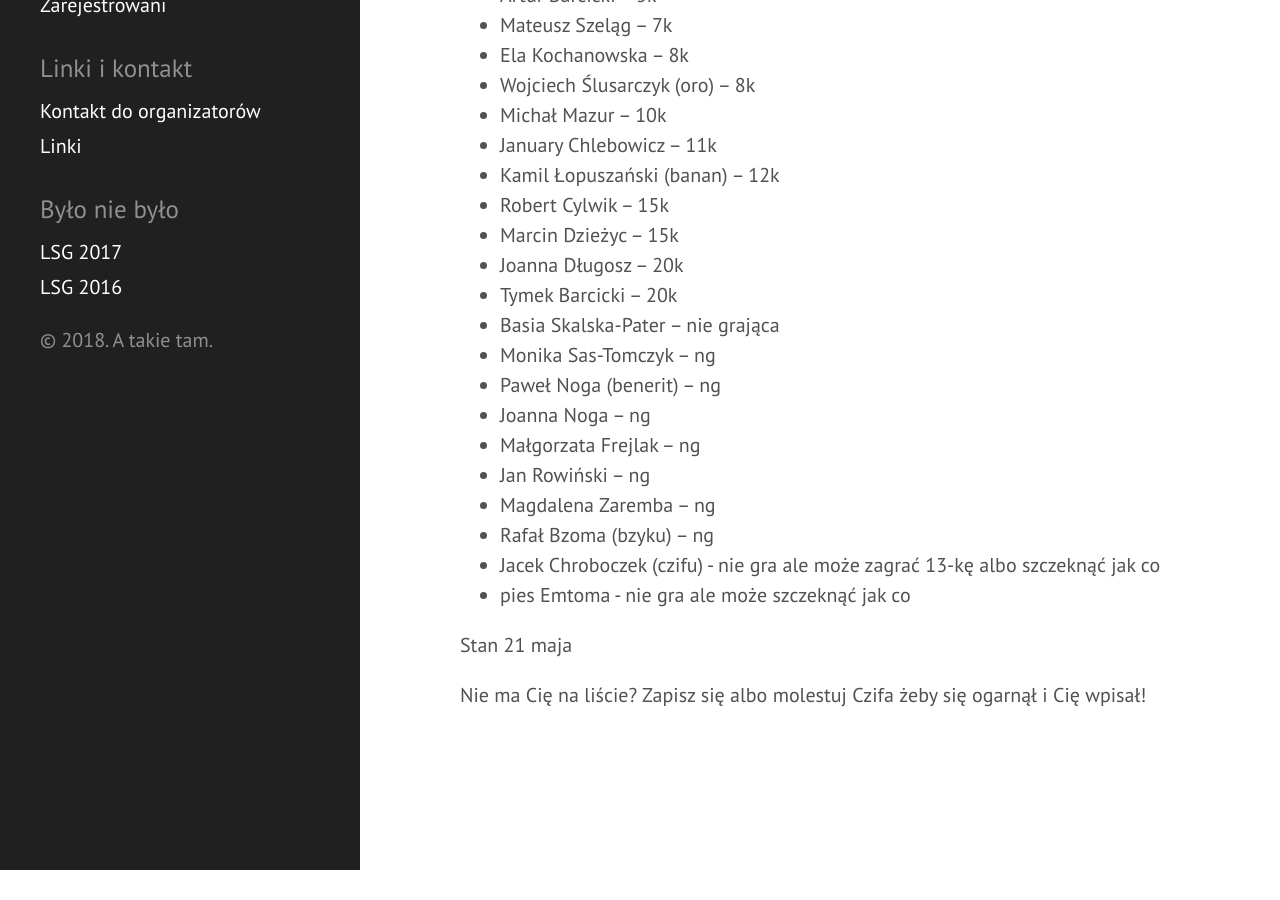
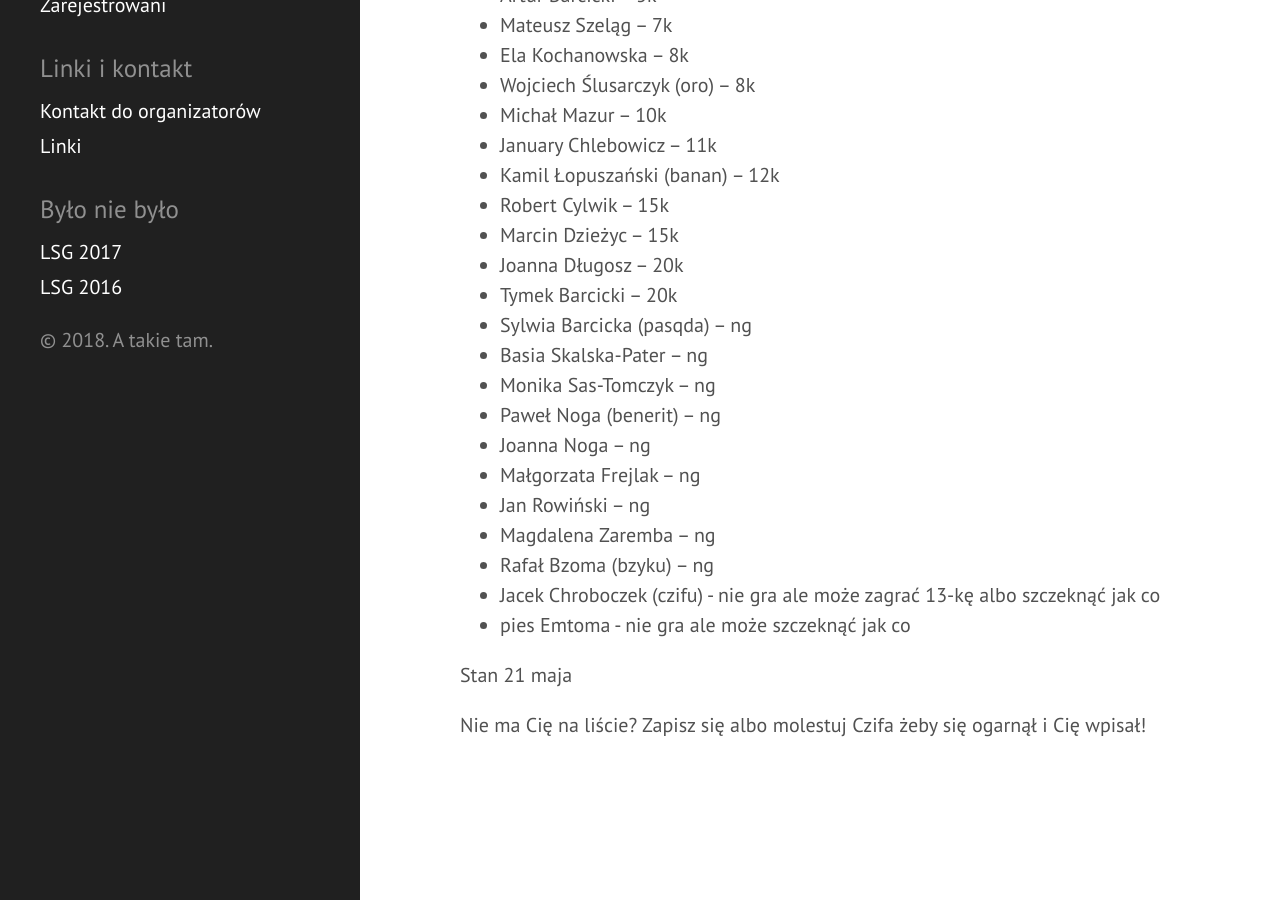
Before and after one commit to tasuki/lsg, a Jekyll site: the page built from zarejestrowani.md, in a window 1280 px wide and 900 px high, scrolled down 708 px. Built offline with Jekyll 4.4.1, drawn with Linux system fonts in a browser that asks for light colours; before the commit the page ends 1578 px from its top, so only the background shows below that.

Commit message:
Update zarejestrowani.md

```diff
--- a/zarejestrowani.md
+++ b/zarejestrowani.md
@@ -35,7 +35,8 @@ Zarejestrowani uczestnicy (mniej więcej wg siły):
 - Marcin Dzieżyc -- 15k
 - Joanna Długosz -- 20k
 - Tymek Barcicki -- 20k
-- Basia Skalska-Pater -- nie grająca
+- Sylwia Barcicka (pasqda) -- ng
+- Basia Skalska-Pater -- ng
 - Monika Sas-Tomczyk -- ng
 - Paweł Noga (benerit) -- ng
 - Joanna Noga -- ng
```
